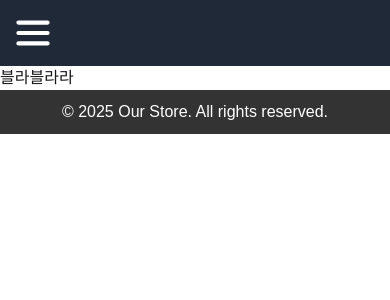
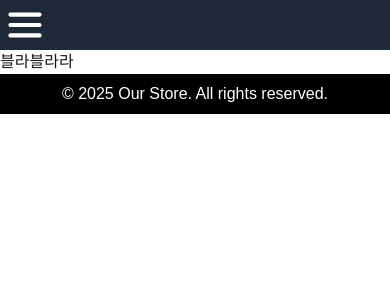
Before and after one commit to changnam/nextjs-headless, a Next.js app: page / in a window 390 px wide. Shown: the top 300 px of the page. Built offline with nearby package versions, Linux system fonts and the light colour scheme.

Commit message:
footer class 를 global 에서 제거

```diff
--- a/app/globals.css
+++ b/app/globals.css
@@ -53,13 +53,14 @@ body {
   margin-left: 20px;
   text-decoration: none;
 }
-*/
+
 .footer {
   text-align: center;
   padding: 10px;
   background-color: #333;
   color: #fff;
 }
+*/
 
 .btn-primary,
 .btn-secondary {
--- a/components/Footer.jsx
+++ b/components/Footer.jsx
@@ -1,7 +1,7 @@
 // components/Footer.js
 export default function Footer() {
     return (
-      <footer className="footer">
+      <footer className="bg-black dark:bg-white text-white dark:text-black p-2 text-center">
         <p>&copy; {new Date().getFullYear()} Our Store. All rights reserved.</p>
       </footer>
     );
--- a/components/Navbar.jsx
+++ b/components/Navbar.jsx
@@ -20,7 +20,7 @@ export default function Navbar() {
   }
 
   return (
-    <nav className="flex items-center justify-between p-2 bg-gray-800 text-white">
+    <nav className="flex items-center justify-between p-0 md:p-2 bg-gray-800 text-white">
       <Link href="/" className="flex-none items-start gap-2 hidden md:block">
         {/*<Image src="/images/logo.png" alt="Logo" width={100} height={50} />*/}
         <svg width="150" height="30" xmlns="http://www.w3.org/2000/svg">
@@ -31,7 +31,7 @@ export default function Navbar() {
       </Link>
       <Link href="#" className="block md:hidden">
       <Image
-          className="invert dark:invert"
+          className="invert dark:invert "
           src="/hamburger-md-svgrepo-com.svg"
           alt="Hamburger menu"
           width={50}
```
